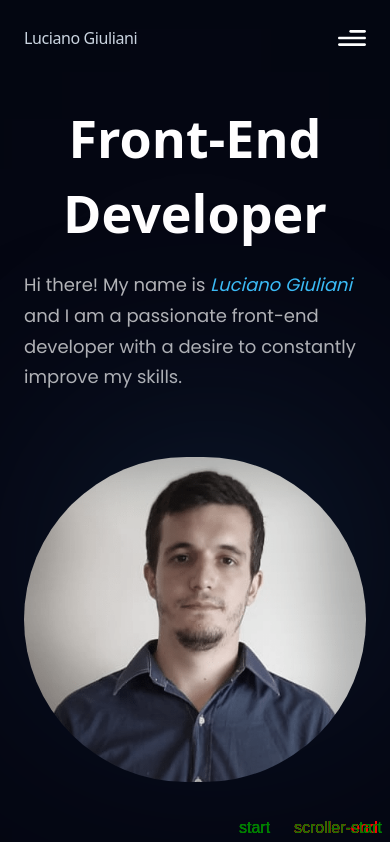
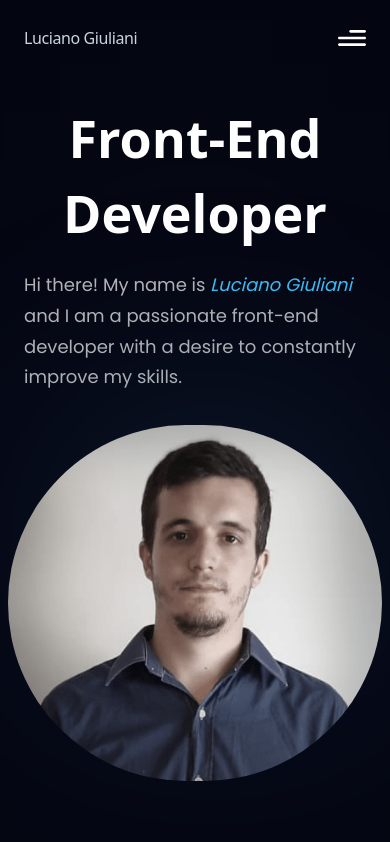
Before and after one commit to LuchoGiuliani/PortfolioLuciano, a React (Vite) app: page / in a window 390 px wide. Shown: the top 842 px of the page. Built offline with nearby package versions, Linux system fonts and the light colour scheme.

Commit message:
cambios en el portfolio

```diff
--- a/index.html
+++ b/index.html
@@ -6,6 +6,7 @@
     <meta name="viewport" content="width=device-width, initial-scale=1.0" />
     <title>Portfolio Luciano Giuliani</title>
 
+
   </head>
   <body>
     <div id="root"></div>
--- a/src/App.jsx
+++ b/src/App.jsx
@@ -1,4 +1,8 @@
 import styles from "./style";
+
+
+
+
 
 
 import {
@@ -13,8 +17,11 @@ import {
 } from "./components";
 
 const App = () => {
+
+
+
   return (
-    <div className="bg-primary w-full  cont ">
+    <div className="bg-primary w-full  cont body ">
       <div className={`${styles.paddingX} ${styles.flexCenter}`}>
         <div className={`${styles.boxWidth}`}>
           <Navbar />
--- a/src/components/Banner.jsx
+++ b/src/components/Banner.jsx
@@ -10,7 +10,7 @@ function Banner() {
     gsap.to(".banner", {
       scrollTrigger: {
         trigger: "bottom center",
-        markers: true,
+
 
         scrub: true,
       },
@@ -23,7 +23,7 @@ function Banner() {
     gsap.to(".banner2", {
       scrollTrigger: {
         trigger: ".top center",
-        markers: true,
+
         scrub: true,
 
       },
--- a/src/components/Hero.jsx
+++ b/src/components/Hero.jsx
@@ -4,7 +4,7 @@ import { discount, perfil } from "../assets";
 import GetStarted from "./GetStarted";
 
 const Hero = () => (
-  <section id="home" className={`flex md:flex-row flex-col ${styles.paddingY}`}>
+  <section id="home" className={`flex md:flex-row flex-col ${styles.paddingY} `}>
     <div
       className={`flex-1 ${styles.flexStart} flex-col xl:px-0 sm:px-16 px-6`}
     >
@@ -25,11 +25,11 @@ const Hero = () => (
       </p>
     </div>
 
-    <div className={`flex-1 flex ${styles.flexStart} md:my-0 my-10 relative `}>
+    <div className={`flex-1 flex ${styles.flexStart} md:my-0  my-6 relative `}>
       <img
         src={perfil}
         alt="perfil"
-        className=" p-6 sm:p-4  saturate-50 rounded-full  z-[5]"
+        className=" p-2 sm:p-4  saturate-50 rounded-full  z-[5]"
       />
       <div className="absolute z-[0] w-[40%] h-[35%] top-0 pink__gradient"></div>
       <div className="absolute z-[1] w-[80%] h-[80%] rounded-full top-0 bottom-40 white__gradient"></div>
--- a/src/style.js
+++ b/src/style.js
@@ -8,7 +8,7 @@ const styles = {
     flexStart: "flex justify-center items-start",
 
     paddingX: "sm:px-16 px-6",
-    paddingY: "sm:py-16 py-6",
+    paddingY: "sm:pt-[8rem] py-6",
     padding: "sm:px-16 px-6 sm:py-12 py-4",
 
     marginX: "sm:mx-16 mx-6",
```
